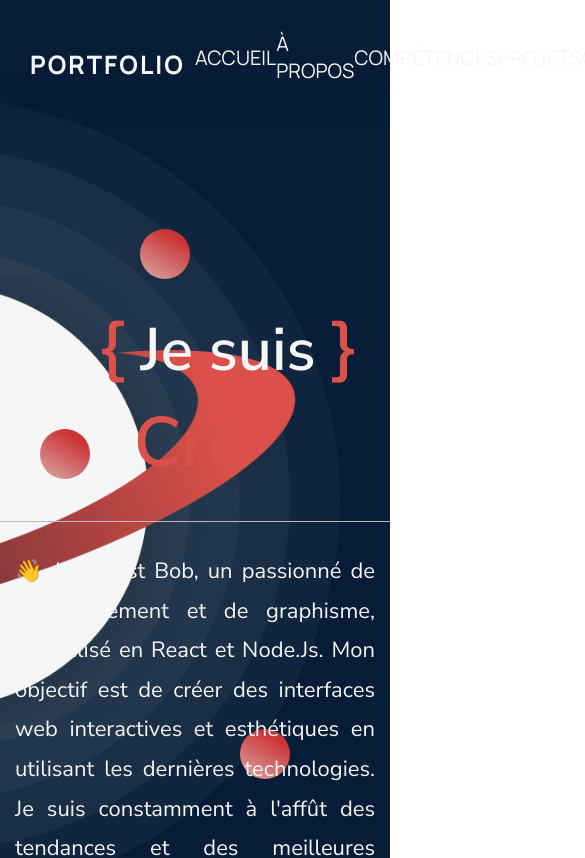
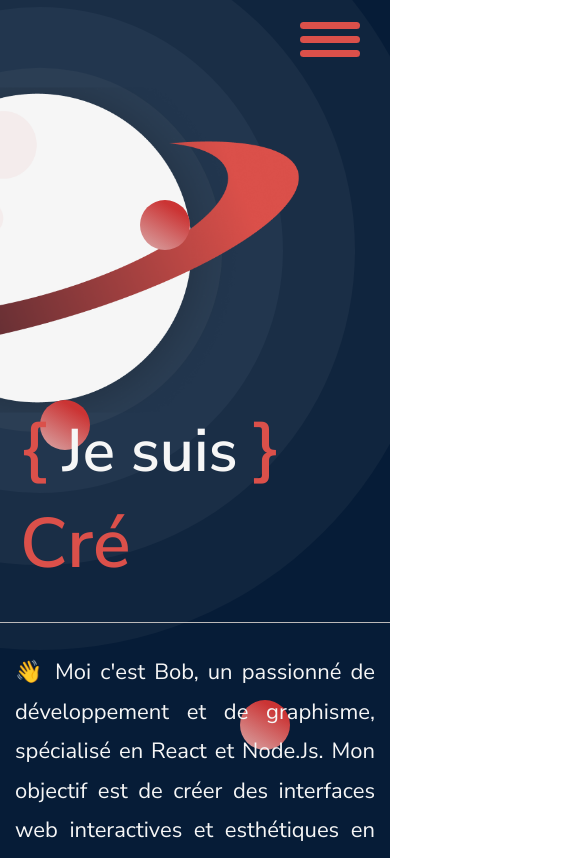
Before and after one commit to boby-front/Portfolio-V2, a React (Vite) app: page / in a window 390 px wide. Shown: the top 858 px of the page, 585 px wide, since content can reach past the window. Built offline with nearby package versions, Linux system fonts and the light colour scheme.

Commit message:
add responsiv mobile

```diff
--- a/src/components/ContactMe.jsx
+++ b/src/components/ContactMe.jsx
@@ -10,7 +10,7 @@ const ContactMe = () => {
   return (
     <motion.div
       ref={ref}
-      initial={{ x: 500, opacity: 0 }}
+      initial={{ x: 200, opacity: 0 }}
       animate={inView ? { x: 0, opacity: 1 } : {}}
       transition={{ type: "spring", stiffness: 70 }}
       className="contact-me"
@@ -19,7 +19,7 @@ const ContactMe = () => {
         <i class="fa-solid fa-phone"></i> <p>06.75.53.36.46</p>
       </div>
       <a href="mailto:adresse@example.com" className="info-contact">
-        <i class="fa-solid fa-envelope"></i> <p>delanglebob38@gmail.com</p>
+        <i class="fa-solid fa-envelope"></i> delanglebob38@gmail.com
       </a>
       <div className="info-contact">
         <a
--- a/src/components/Nav.jsx
+++ b/src/components/Nav.jsx
@@ -1,9 +1,23 @@
-import React from "react";
+import React, { useState, useEffect } from "react";
 
 const Nav = () => {
+  const [isMenuOpen, setIsMenuOpen] = useState(false);
+
+  const handleToggleMenu = () => {
+    setIsMenuOpen(!isMenuOpen);
+  };
+
   return (
     <nav>
-      <ul>
+      <ul className={!isMenuOpen ? "hide-nav" : ""}>
+        <div
+          className={`toggle-btn ${isMenuOpen ? "active" : ""}`}
+          onClick={handleToggleMenu}
+        >
+          <span className="nav-line"></span>
+          <span className="nav-line"></span>
+          <span className="nav-line"></span>
+        </div>
         <li>accueil</li>
         <li>à propos</li>
         <li>compétences</li>
--- a/src/containers/Competences.jsx
+++ b/src/containers/Competences.jsx
@@ -28,7 +28,7 @@ const Competences = () => {
     <main className="main-competences">
       <motion.h1
         ref={ref}
-        initial={{ x: 1200, opacity: 0 }}
+        initial={{ x: 200, opacity: 0 }}
         animate={inView ? { x: 0, opacity: 1 } : {}}
         transition={{ duration: 0.8, type: "spring", stiffness: 80 }}
       >
--- a/src/containers/Header.jsx
+++ b/src/containers/Header.jsx
@@ -3,13 +3,17 @@ import Logo from "../components/Logo";
 import Nav from "../components/Nav";
 
 const Header = () => {
-  const [scrollMooved, setScrollMooved] = useState();
+  const [scrollMooved, setScrollMooved] = useState(false);
 
   const handleScroll = (event) => {
-    if (event.deltaY > 0) {
-      setScrollMooved(true);
+    if (window.innerWidth < 1000) {
+      setScrollMooved(false);
     } else {
-      setScrollMooved(false);
+      if (event.deltaY > 0) {
+        setScrollMooved(true);
+      } else {
+        setScrollMooved(false);
+      }
     }
   };
 
@@ -18,6 +22,20 @@ const Header = () => {
 
     return () => {
       window.removeEventListener("wheel", handleScroll);
+    };
+  }, []);
+
+  useEffect(() => {
+    const handleResize = () => {
+      if (window.innerWidth < 1000) {
+        setScrollMooved(false);
+      }
+    };
+
+    window.addEventListener("resize", handleResize);
+
+    return () => {
+      window.removeEventListener("resize", handleResize);
     };
   }, []);
 
--- a/src/containers/Projects.jsx
+++ b/src/containers/Projects.jsx
@@ -29,7 +29,7 @@ const Projects = () => {
     <main className="projects-main">
       <motion.h1
         ref={ref}
-        initial={{ x: -1200, opacity: 0 }}
+        initial={{ x: -200, opacity: 0 }}
         animate={inView ? { x: 0, opacity: 1 } : {}}
         transition={{ duration: 0.8, type: "spring", stiffness: 80 }}
         className="rightToLeft"
--- a/src/index.css
+++ b/src/index.css
@@ -10,6 +10,7 @@
   background-color: #061c37;
   font-family: "nunito sans", sans-serif;
   position: relative;
+  overflow: hidden;
 }
 
 .number-title {
@@ -26,9 +27,8 @@ header {
   display: flex;
   justify-content: space-between;
   align-items: center;
-  padding: 30px;
-  position: sticky;
-
+  padding: 20px 45px 40px 45px;
+  position: fixed;
   top: 0;
   left: 0;
   transition: all 1s ease;
@@ -64,20 +64,56 @@ header {
   transform: scale(1.1);
 }
 
+.toggle-btn {
+  position: absolute;
+  top: 23px;
+  cursor: pointer;
+  height: 50px;
+  width: 50px;
+  display: none;
+  z-index: 100;
+}
+.toggle-btn span {
+  width: 60px;
+  height: 7px;
+  border-radius: 5px;
+  background-color: #db504a;
+  display: block;
+  margin-top: 7px;
+  transition: 0.4s ease;
+}
+
+.active span {
+  position: absolute;
+  top: 10px;
+}
+
+.active span:nth-child(1) {
+  transform: rotate(45deg);
+}
+.active span:nth-child(2) {
+  opacity: 0;
+}
+.active span:nth-child(3) {
+  transform: rotate(-45deg);
+}
+
 .hide {
   top: -90px;
   opacity: 0;
 }
 
 header nav {
-  width: 50%;
+  flex: 1;
+  display: flex;
+  justify-content: center;
 }
 
 header nav ul li {
   list-style: none;
+  margin-left: 50px;
   text-transform: uppercase;
   font-size: 20px;
-  padding-bottom: 15px;
   position: relative;
   cursor: pointer;
   transition: color 0.3s ease;
@@ -85,9 +121,9 @@ header nav ul li {
 
 header nav ul {
   display: flex;
-  align-items: center;
-  justify-content: space-between;
+  justify-content: flex-end;
   width: 100%;
+  position: relative;
 }
 
 header nav ul li::after {
@@ -111,6 +147,89 @@ header nav ul li:hover {
 
 .link-actif {
   width: 100%;
+}
+@media (max-width: 1000px) {
+  .toggle-btn {
+    display: block;
+    left: 130px;
+    top: 15px;
+  }
+
+  .active {
+    top: 20px;
+    left: -70px;
+  }
+
+  .portfolio {
+    display: none;
+  }
+
+  header {
+    padding: 0;
+    justify-content: flex-end;
+    background: transparent;
+  }
+
+  header nav {
+    flex: none;
+    width: 220px;
+    position: relative;
+  }
+
+  .hide-nav li {
+    display: none;
+  }
+
+  header nav ul {
+    display: flex;
+    justify-content: flex-end;
+    flex-direction: column;
+    width: 100%;
+  }
+  header nav ul li {
+    list-style: none;
+    text-transform: uppercase;
+    font-size: 25px;
+    position: relative;
+    cursor: pointer;
+    transition: color 0.3s ease;
+    text-align: center;
+    padding: 10px 0;
+    margin: 0 0 2px 0;
+    color: #db504a;
+    background-color: #f6f6f6;
+  }
+
+  .modal-content {
+    width: 100vw !important;
+    height: 100vh;
+    padding: 10px !important ;
+    display: flex;
+    justify-content: space-between;
+    flex-direction: column;
+    border-radius: 0 !important;
+  }
+
+  .modal-content p {
+    font-size: 15px !important;
+  }
+
+  .modal-content .planet-modal {
+    display: none;
+  }
+
+  .modal-content h2 {
+    margin: 10px 0 !important;
+  }
+
+  .modal-content h3 {
+    display: none;
+  }
+
+  .modal-content img {
+    width: 40px !important;
+    margin-top: 20px !important;
+  }
 }
 
 /** ACCUEIL **/
@@ -141,7 +260,7 @@ header nav ul li:hover {
 .div-titles {
   position: relative;
   width: 35%;
-  margin: 70px 0px 70px 25px;
+  margin: 70px 0px 70px 45px;
   z-index: 10;
 }
 
@@ -228,7 +347,58 @@ header nav ul li:hover {
   background-color: #10253e;
   z-index: -4;
 }
+@media (max-width: 1000px) {
+  .cercle-4,
+  .cercle-3,
+  .cercle-2,
+  .cercle-1 {
+    transform: scale(0.9);
+  }
+  .target-title {
+    text-align: left;
+    margin: 0 !important;
+  }
+
+  .target-title-second {
+    text-align: left !important;
+    margin-left: 20px !important;
+  }
+
+  .article-acceuil {
+    margin-top: 100px;
+  }
+
+  .cercle-1 {
+    right: -50px;
+    top: -250px;
+  }
+  #text-code {
+    margin: 40px auto;
+  }
+
+  #diamond {
+    display: none;
+  }
+  .article-projects {
+    width: 100% !important;
+    padding: 0 20px;
+  }
+}
+
 @media (max-width: 768px) {
+  h1::after {
+    display: none !important;
+  }
+
+  .main-competences h1,
+  .projects-main h1,
+  .main-apropos h1,
+  .main-contacts h1 {
+    font-size: 30px !important;
+    margin: auto;
+    width: 350px !important;
+  }
+
   .article-acceuil {
     flex-direction: column;
     align-items: flex-end;
@@ -241,6 +411,11 @@ header nav ul li:hover {
 
   .div-titles {
     width: 100%;
+    margin-top: 200px;
+  }
+
+  .target-title {
+    color: #f6f6f6;
   }
 
   .target-title,
@@ -253,6 +428,29 @@ header nav ul li:hover {
     margin-left: 20px;
     text-align: center;
     margin: auto;
+  }
+
+  .image-apropos-container {
+    display: none;
+  }
+
+  .article-apropos section {
+    width: 90% !important;
+    margin: auto;
+    padding: 0 !important;
+  }
+  .project-card {
+    width: 250px !important;
+    height: 250px !important;
+  }
+
+  .infos-card-project {
+    bottom: 0 !important;
+    padding: 5px 0 !important;
+  }
+
+  .infos-card-project h2 {
+    font-size: 18px !important;
   }
 }
 
@@ -376,32 +574,10 @@ header nav ul li:hover {
   right: 700px;
 }
 
-/** MOUSE */
-
-.custom-cursor {
-  position: fixed;
-  width: 45px;
-  height: 45px;
-  border: 1px solid #db504a;
-  border-radius: 50%;
-  pointer-events: none;
-  transform: translate(-50%, -50%);
-  z-index: 999;
-  display: flex;
-  justify-content: center;
-  align-items: center;
-}
-
-.cursor {
-  height: 2px;
-  width: 2px;
-  border-radius: 50%;
-  background-color: white;
-}
-
-.small-cursor {
-  width: 10px;
-  height: 10px;
+@media (min-width: 1000px) {
+  .planet3 {
+    top: 800px;
+  }
 }
 
 /** MAIN COMPETENCES */
@@ -482,6 +658,12 @@ header nav ul li:hover {
   flex-wrap: wrap;
   width: 50%;
   gap: 50px;
+}
+
+@media (max-width: 1000px) {
+  .competences-div {
+    width: 90%;
+  }
 }
 
 /** CHECKED BUTTON **/
@@ -764,10 +946,10 @@ header nav ul li:hover {
 
 .contact-group {
   display: flex;
-  justify-content: space-between;
+  justify-content: space-evenly;
   align-items: center;
   margin: auto;
-  width: 70%;
+  width: 100%;
 }
 
 .main-contacts h1 {
@@ -837,6 +1019,7 @@ header nav ul li:hover {
   box-sizing: border-box;
   border-radius: 10px;
   position: relative;
+  margin-bottom: 40px;
 }
 
 #send {
@@ -868,6 +1051,10 @@ header nav ul li:hover {
   transform: translate(-50%, -50%);
 }
 
+.contact-me {
+  margin-bottom: 40px;
+}
+
 .contact-me i {
   width: 90px;
   font-size: 50px;
@@ -886,7 +1073,7 @@ header nav ul li:hover {
 }
 
 .contact-me a:hover {
-  color: #db504a;
+  color: #db504a !important;
   transform: scale(1.3);
 }
 
@@ -901,3 +1088,13 @@ header nav ul li:hover {
   font-size: 20px;
   margin-top: 30px;
 }
+
+@media (max-width: 1000px) {
+  .contact-group {
+    flex-direction: column-reverse;
+  }
+
+  .form-contacts {
+    width: 90%;
+  }
+}
```
